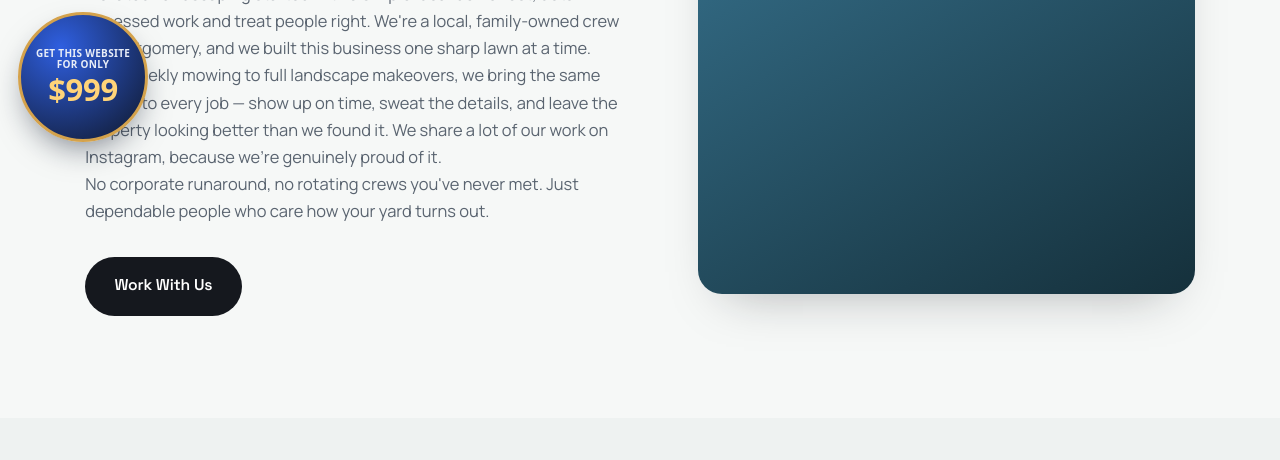
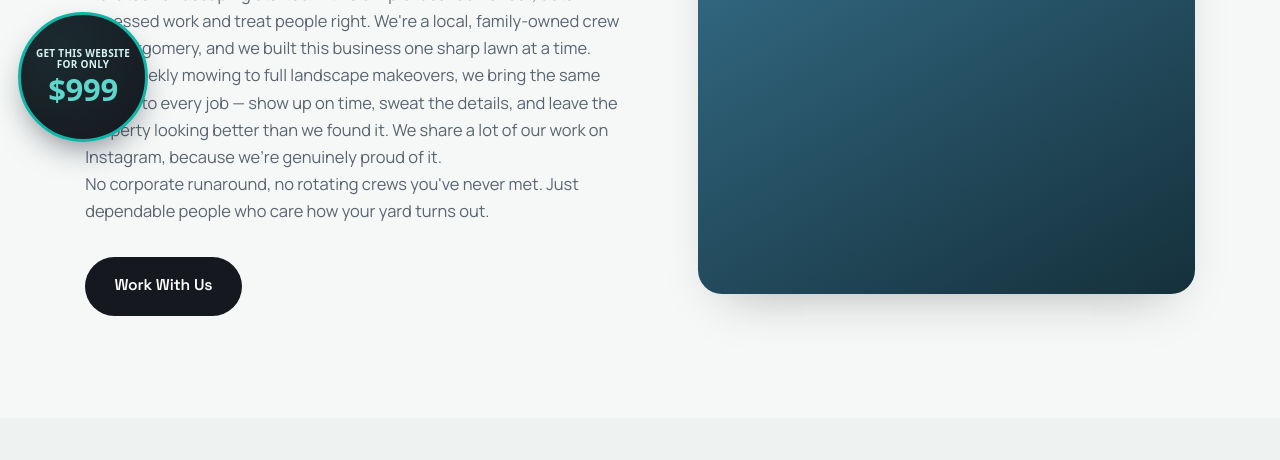
Before and after one commit to RamziHaddad-SE/Elevated-Landscaping, a plain HTML site: page about.html in a window 1280 px wide. Shown: the part 640-1100 px from the top of the page. Drawn offline with Linux system fonts and the light colour scheme.

Commit message:
Recolor $999 badge to match site palette
Co-Authored-By: Claude Opus 4.8 <noreply@anthropic.com>

```diff
--- a/about.html
+++ b/about.html
@@ -195,11 +195,11 @@
     <span class="aurora-cta__price">$999</span>
   </a>
   <style>
-  .aurora-cta{position:fixed;left:18px;bottom:18px;z-index:58;width:130px;height:130px;border-radius:50%;display:flex;flex-direction:column;align-items:center;justify-content:center;text-align:center;gap:3px;padding:8px;background:radial-gradient(circle at 32% 26%,#2f5fe0,#0f172a);color:#fff;text-decoration:none;border:3px solid #d4a24c;box-shadow:0 14px 32px -10px rgba(15,23,42,.55);font-family:system-ui,-apple-system,"Segoe UI",Roboto,sans-serif;line-height:1.08;transition:transform .2s ease,box-shadow .2s ease;}
+  .aurora-cta{position:fixed;left:18px;bottom:18px;z-index:58;width:130px;height:130px;border-radius:50%;display:flex;flex-direction:column;align-items:center;justify-content:center;text-align:center;gap:3px;padding:8px;background:radial-gradient(circle at 32% 26%,#1b2b30,#15181e);color:#fff;text-decoration:none;border:3px solid #0fb5a6;box-shadow:0 14px 32px -10px rgba(15,23,42,.55);font-family:system-ui,-apple-system,"Segoe UI",Roboto,sans-serif;line-height:1.08;transition:transform .2s ease,box-shadow .2s ease;}
   .aurora-cta:hover{transform:translateY(-3px) scale(1.05);box-shadow:0 20px 40px -10px rgba(15,23,42,.6);}
-  .aurora-cta:focus-visible{outline:3px solid #d4a24c;outline-offset:3px;}
-  .aurora-cta__top{font-size:10px;font-weight:700;letter-spacing:.03em;text-transform:uppercase;color:#e8edf7;}
-  .aurora-cta__price{font-size:31px;font-weight:800;color:#ffd479;letter-spacing:-.01em;}
+  .aurora-cta:focus-visible{outline:3px solid #0fb5a6;outline-offset:3px;}
+  .aurora-cta__top{font-size:10px;font-weight:700;letter-spacing:.03em;text-transform:uppercase;color:#d6f3ef;}
+  .aurora-cta__price{font-size:31px;font-weight:800;color:#5fd6cc;letter-spacing:-.01em;}
   @media (max-width:760px){.aurora-cta{width:106px;height:106px;left:12px;bottom:68px;border-width:2px;}.aurora-cta__top{font-size:8.5px;}.aurora-cta__price{font-size:25px;}}
   @media (prefers-reduced-motion:reduce){.aurora-cta{transition:none;}}
   </style>
```
Also changed, not shown: contact.html (+4 -4 lines), gallery.html (+4 -4 lines), index.html (+4 -4 lines), services.html (+4 -4 lines).
